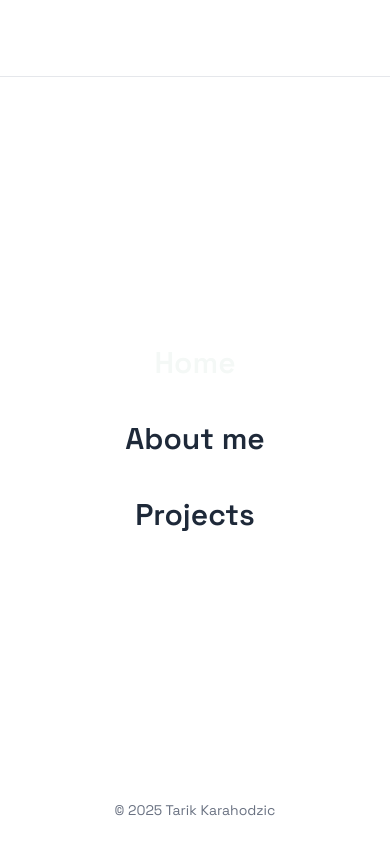
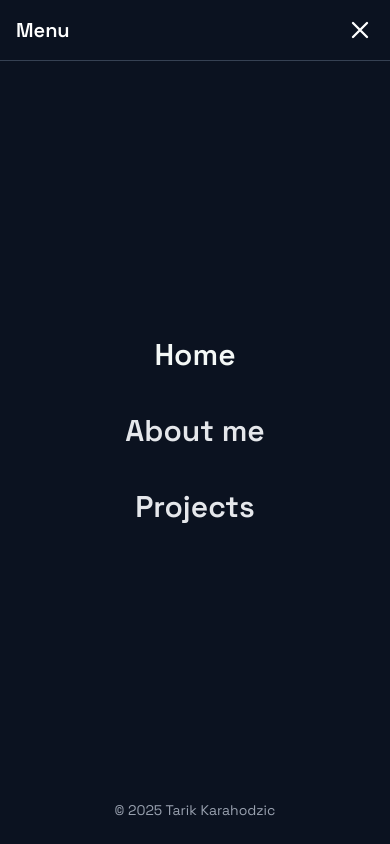
Before and after one commit to TarikKarahodzic/portfolio-website, a Next.js app: page / in a window 390 px wide. Both pictures are taken after a click on the button "Open menu". Shown: the top 844 px of the page. Built offline with nearby package versions, Linux system fonts and the light colour scheme.

Commit message:
Edited navbar menu UI on mobile device

```diff
--- a/components/Navbar.tsx
+++ b/components/Navbar.tsx
@@ -90,36 +90,45 @@ export default function Navbar() {
         aria-hidden={!isOpen}
       >
         <div
-          className={`absolute right-0 top-0 h-[100svh] w-full bg-white dark:bg-gray-900
-                shadow-xl will-change-transform transition-transform duration-300 ease-out
-                flex flex-col
-                ${isOpen ? 'translate-x-0' : 'translate-x-full'}`}
+          className={`
+    absolute inset-0 right-0
+    w-full
+    h-[100dvh] min-h-[100svh] min-h-screen
+    pb-[env(safe-area-inset-bottom)]
+    bg-[#0b1220] text-white
+    shadow-xl will-change-transform
+    transition-transform duration-300 ease-out
+    flex flex-col
+    ${isOpen ? 'translate-x-0' : 'translate-x-full'}
+  `}
           role="dialog"
           aria-modal="true"
         >
           {/* Header row with X */}
-          <div className="sticky top-0 z-10 flex items-center justify-between p-4 border-b border-gray-200 dark:border-gray-700 bg-white/90 dark:bg-gray-900/90 backdrop-blur">
-            <span className="text-xl font-semibold text-white">Menu</span>
-            <button onClick={() => setIsOpen(false)} className="p-2 rounded" aria-label="Close menu">
+          <div className="flex items-center justify-between p-4 border-b border-gray-700">
+            <span className="text-xl font-semibold">Menu</span>
+            <button onClick={() => setIsOpen(false)} aria-label="Close menu">
               <svg className="w-7 h-7" viewBox="0 0 24 24">
                 <path d="M6 6l12 12M18 6l-12 12" stroke="white" strokeWidth="2" strokeLinecap="round" />
               </svg>
             </button>
           </div>
 
-          {/* Centered links WITH staggered animation */}
+          {/* Centered links */}
           <div className="flex-1 flex flex-col items-center justify-center gap-10">
             {navLinks.map(({ href, label }, i) => (
               <div
                 key={href}
-                className={`transform transition-all duration-500
-                      ${isOpen ? 'opacity-100 translate-y-0' : 'opacity-0 translate-y-6'}`}
-                style={{ transitionDelay: `${i * 100}ms` }}  // <-- stagger
+                className={`transform transition-all duration-500 ${isOpen ? 'opacity-100 translate-y-0' : 'opacity-0 translate-y-6'
+                  }`}
+                style={{ transitionDelay: `${i * 100}ms` }}
               >
                 <Link
                   href={href}
                   onClick={() => setIsOpen(false)}
-                  className={`text-3xl font-semibold transition-colors ${pathname === href ? 'text-primary' : 'text-gray-800 dark:text-gray-200 hover:text-primary'
+                  className={`text-3xl font-semibold transition-colors ${pathname === href
+                      ? 'text-primary'
+                      : 'text-gray-200 hover:text-primary'
                     }`}
                 >
                   {label}
@@ -129,7 +138,7 @@ export default function Navbar() {
           </div>
 
           {/* Bottom copyright */}
-          <div className="pb-6 text-center text-sm text-gray-500">
+          <div className="pb-6 text-center text-sm text-gray-400">
             © <span suppressHydrationWarning>{new Date().getFullYear()}</span> Tarik Karahodzic
           </div>
         </div>
```
